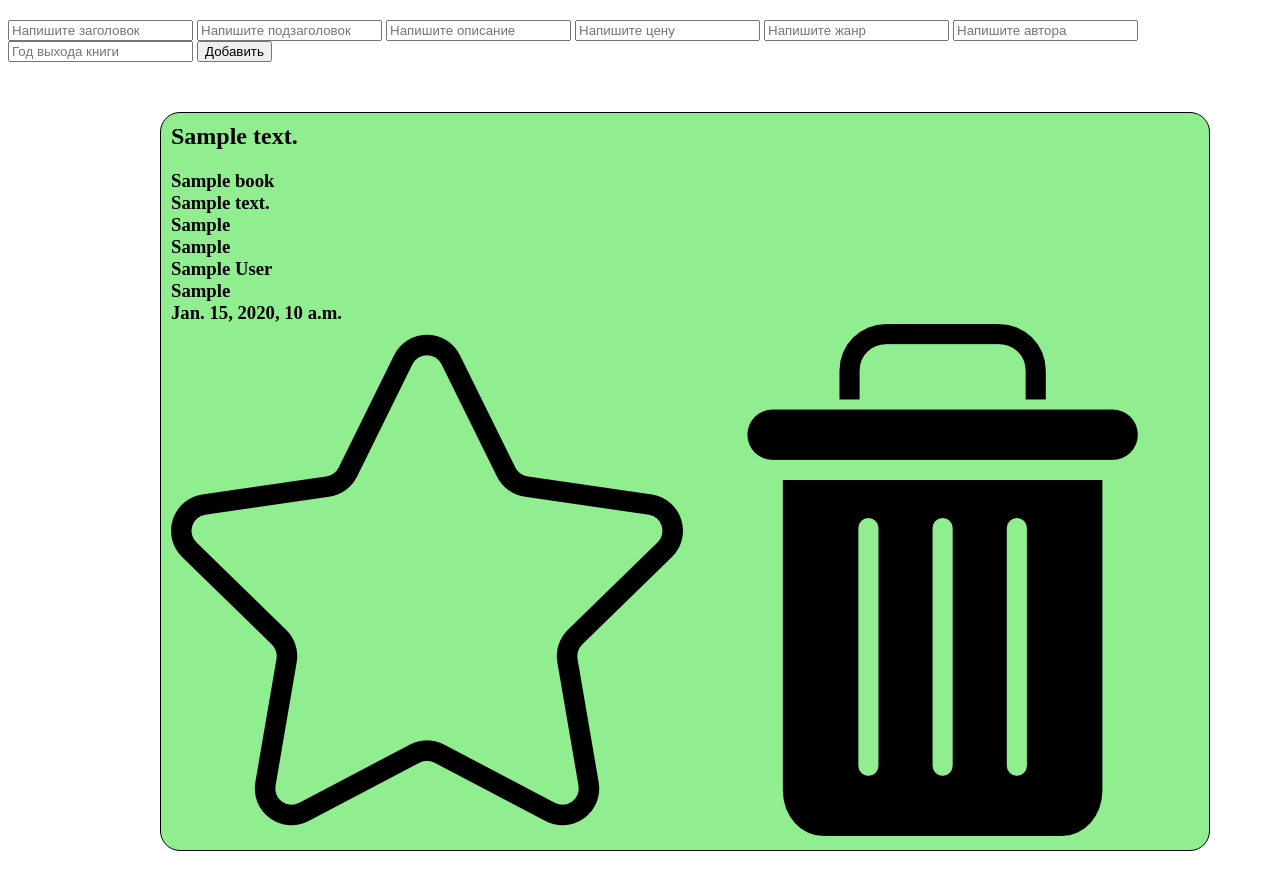
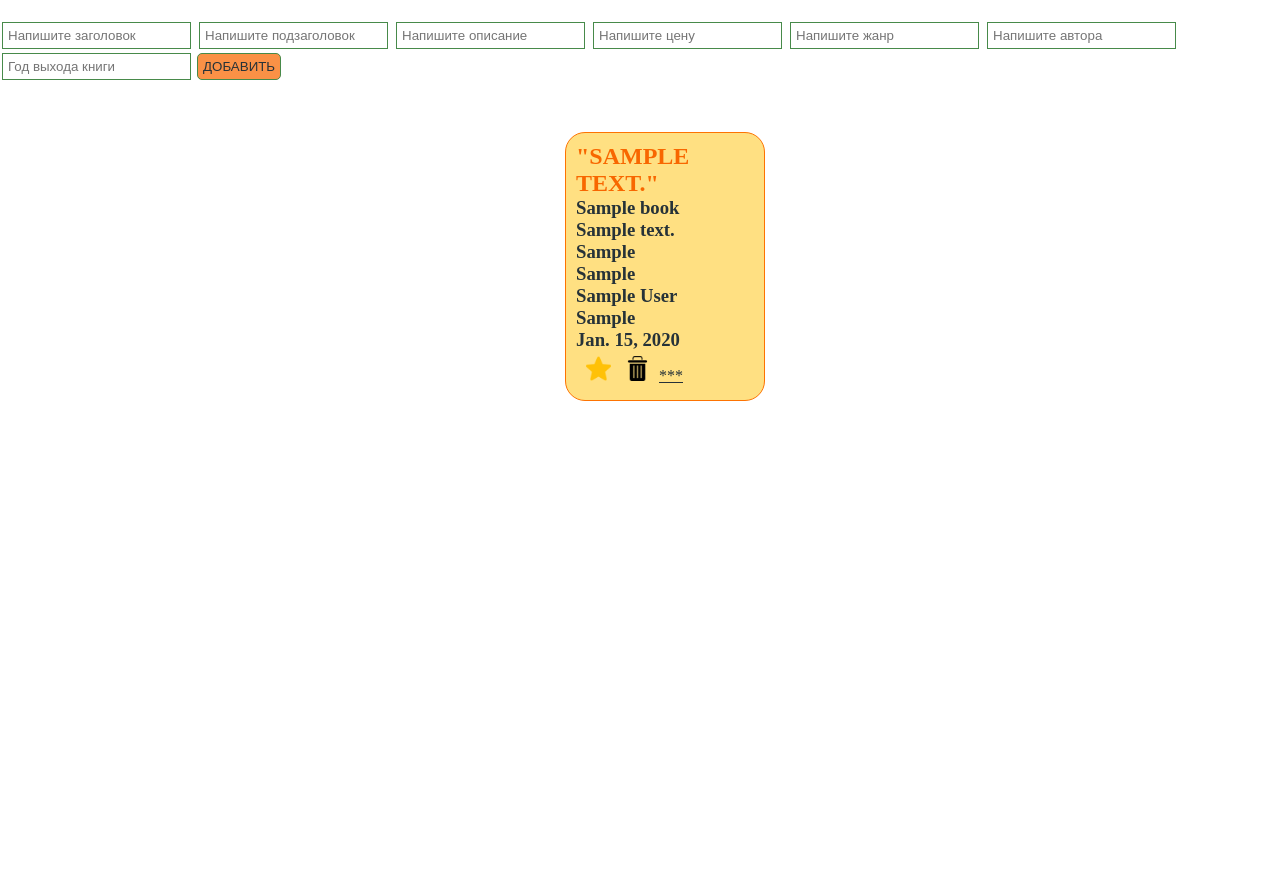
Before and after one commit to urijuk/todopython, a Django app: page /books/ in a window 1280 px wide. After the commit the page ends 401 px from the top, so only its background shows below. Run offline with Django 3.2, Linux system fonts and the light colour scheme; tables that the repository leaves empty hold one stand-in row (values such as "Sample post").

Commit message:
still dont end homework

```diff
--- a/main/models.py
+++ b/main/models.py
@@ -15,5 +15,5 @@ class Book(models.Model):
    genre=models.CharField(max_length=100)
    author=models.CharField(max_length=100)
    year=models.CharField(max_length=100)
-   created_at=models.DateTimeField(auto_now_add=True)
+   created_at=models.DateField(auto_now_add=True)
    is_favorite=models.BooleanField(default=False)
--- /dev/null
+++ b/main/static/styles/book.css
@@ -0,0 +1,75 @@
+
+*{
+    box-sizing: border-box;
+    margin: 0;
+    padding: 0;
+    color: #263238
+}
+.box_book {
+    margin-left: 50px;
+    margin-top: 20px;
+    padding: 10px;
+    border: 1px solid rgb(1, 112, 16);
+    width: 200px;
+    border-radius: 20px;
+    background-color: lightgreen;
+
+}
+
+
+.create_container {
+    display: flex;
+    justify-content: space-around;
+    margin-top: 20px;
+}
+
+h3 {
+    margin-top: 0px;
+    margin-bottom: 0px;
+}
+
+h2 {
+    margin-top: 0px;
+    text-transform: uppercase;
+    color: #f86700;
+}
+
+.book_container {
+    padding: 30px 20px;
+    display: flex;
+    justify-content: space-around;
+    flex-wrap: wrap;
+    width: 100%;
+}
+.action_buttons{
+    margin: 5px;
+}
+.action_buttons img{
+    width: 25px;
+    height: 25px;
+    margin: 0 5px;
+    cursor: pointer;
+}
+input{
+    margin: 2px;
+    padding: 5px;
+    border: 1px solid #478a4a;
+}
+button{
+    padding: 5px;
+    text-transform: uppercase;
+    border: 1px solid #478a4a;
+    background-color: #fa8531e5;
+    border-radius: 5px;
+}
+.marked{
+    background-color: #FFE082;
+    border: 1px solid #fd7302;
+
+}
+/* body{
+    background-image: url(https://st.depositphotos.com/1032932/3463/i/600/depositphotos_34635755-stock-photo-library.jpg);
+    background-repeat: no-repeat;
+    background-size: cover;
+    filter: alpha(opacity=30);
+} */
--- a/main/static/styles/index.css
+++ b/main/static/styles/index.css
@@ -25,7 +25,7 @@ section{
 
 .create_button{
     padding: 12px 20px;
-    background-color: #15ff00;
+    background-color: #fa9543;
     border: 1px solid  #CE93D8;
     color: white;
     font-size: 18px;
--- a/main/templates/books.html
+++ b/main/templates/books.html
@@ -6,39 +6,7 @@
     <meta charset="UTF-8">
     <meta name="viewport" content="width=device-width, initial-scale=1.0">
     <title>Books</title>
-    <style>
-        .box_book {
-            margin-left: 50px;
-            margin-top: 20px;
-            padding: 10px;
-            border: 1px solid black;
-            width: max-content;
-            border-radius: 20px;
-            background-color: lightgreen;
-        }
-
-        .create_container {
-            display: flex;
-            justify-content: space-around;
-            margin-top: 20px;
-        }
-
-        h3 {
-            margin-top: 0px;
-            margin-bottom: 0px;
-        }
-
-        h2 {
-            margin-top: 0px;
-
-        }
-        .book_container{
-        padding: 30px 20px;
-        display: flex;
-        justify-content: space-around;
-        flex-wrap: wrap;
-        width: 100%;}
-    </style>
+    <link rel="stylesheet" href="{% static 'styles/book.css' %}" />
 </head>
 
 <body>
@@ -58,8 +26,14 @@
 
     <div class="book_container">
         {% for book in books_list %}
-        <div class="box_book">
-            <h2>{{ book.text }}</h2>
+        <div class="box_book
+        {% if book.is_favorite %}
+        marked
+        {% elif book.is_closed %}
+        done
+        {% endif %}
+        ">
+            <h2>"{{ book.text }}"</h2>
             <h3>{{ book.subtitle }}</h3>
             <h3>{{ book.description }}</h3>
             <h3>{{ book.price }}</h3>
@@ -68,18 +42,17 @@
             <h3>{{ book.year }}</h3>
             <h3>{{ book.created_at }}</h3>
             <div class="action_buttons">
-                {% if books.is_favorite %}
-                    <a href="{% url 'mark-book' book.id %}"><img src="{% static './icons/marked.png' %}" /></a>
+                {% if book.is_favorite %}
+                <a href="{% url 'unmark-book' book.id %}"><img src="{% static './icons/marked.png' %}" /></a>
                 {% else %}
-                    <a href="{% url 'mark-book' book.id %}"><img src="{% static './icons/unmarked.png' %}" /></a>
+                <a href="{% url 'mark-book' book.id %}"><img src="{% static './icons/unmarked.png' %}" /></a>
                 {% endif %}
 
-                <a href="{% url 'delete-book' .id %}"><img src="{% static './icons/delete.png' %}" /></a>
+                <a href="{% url 'delete-book' book.id %}"><img src="{% static './icons/delete.png' %}" /></a>
+                <a href="{% url 'bookmore' book.id %}">***</a>
             </div>
         </div>
         {% endfor %}
-
-
     </div>
 
 </body>
--- a/main/templates/test.html
+++ b/main/templates/test.html
@@ -50,16 +50,17 @@
                     <p>{{ todo.created_at }}</p>
                     <div class="action_buttons">
                         {% if todo.is_favorite %}
-                            <a href="{% url 'mark-todo' todo.id %}"><img src="{% static './icons/marked.png' %}" /></a>
+                            <a href="{% url 'unmark-todo' todo.id %}"><img src="{% static './icons/marked.png' %}" /></a>
                         {% else %}
                             <a href="{% url 'mark-todo' todo.id %}"><img src="{% static './icons/unmarked.png' %}" /></a>
                         {% endif %}
 
                         <a href="{% url 'delete-todo' todo.id %}"><img src="{% static './icons/delete.png' %}" /></a>
+                        <a href="{% url 'todo' todo.id %}">***</a>
                     </div>
                 </div>
             </div>
-        {% endfor %}
+            {% endfor %}
         </div>
     </section>
 </html>
--- a/main/views.py
+++ b/main/views.py
@@ -46,11 +46,21 @@ def mark_todo(request, id):
     todo.save()
     return redirect(test)
 
+def unmark_todo(request, id):
+    todo=ToDo.objects.get(id=id)
+    todo.is_favorite=False
+    todo.save()
+    return redirect(test)
+
 def close_todo(request, id):
     todo = ToDo.objects.get(id=id)
     todo.is_closed = not todo.is_closed
     todo.save()
     return redirect(test)
+
+def todo(request, id):
+    todo_object=ToDo.objects.get(id=id)
+    return render(request, "todok.html", {"todo_object": todo_object})
 
 
 
@@ -67,8 +77,7 @@ def add_book(request):
     genre=form["book.genre"]
     author=form["book.author"]
     year=form["book.year"]
-    is_favorite=["is_favorite"]
-    book=Book(text=text, subtitle=subtitle, description=description, price=price, genre=genre, author=author, year=year, is_favorite=is_favorite)
+    book=Book(text=text, subtitle=subtitle, description=description, price=price, genre=genre, author=author, year=year,)
     book.save()
     return redirect(books)
 
@@ -83,8 +92,18 @@ def mark_book(request, id):
     book.save()
     return redirect(books)
 
+def unmark_book(request, id):
+    book=Book.objects.get(id=id)
+    book.is_favorite=False
+    book.save()
+    return redirect(books)
+
 def close_book(request, id):
     book = Book.objects.get(id=id)
     book.is_closed = not todo.is_closed
     book.save()
     return redirect(books)
+
+def bookmore(request, id):
+    book_object=Book.objects.get(id=id)
+    return render(request, "bookmore.html", {"book_object": book_object})
--- a/todo/urls.py
+++ b/todo/urls.py
@@ -33,8 +33,14 @@ urlpatterns = [
     path("add-todo/", add_todo, name="add-todo"),
     path("delete-todo/<id>", delete_todo, name="delete-todo"),
     path("mark-todo/<id>", mark_todo, name="mark-todo"),
+    path("unmark-todo/<id>", unmark_todo, name="unmark-todo"),
+    path("close-todo/<id>", close_todo, name="close-todo"),
+    path("todo/<id>", todo, name="todo"),
     path("add-book/", add_book, name="add-book"),
     path("delete-book/<id>", delete_book, name="delete-book"),
-    path("mark-book/<id>", mark_book, name="mark-book")
+    path("mark-book/<id>", mark_book, name="mark-book"),
+    path("unmark-book/<id>",unmark_book, name="unmark-book"),
+    path("close-book/<id>", close_book, name="close-book"),
+    path("book/<id>", bookmore, name="bookmore"),
 ]   + static(settings.STATIC_URL, document_root=settings.STATIC_ROOT) \
     + static(settings.MEDIA_URL, document_root=settings.MEDIA_ROOT)
```
Also changed, not shown: main/templates/bookmore.html (added, +18 -0 lines), main/templates/todok.html (added, +12 -0 lines), main/migrations/0005_book_is_favorite.py (added), main/migrations/0006_auto_20210123_2328.py (added), main/static/styles/checkbox.css (renamed from main/static/styles/chackbox.css).
